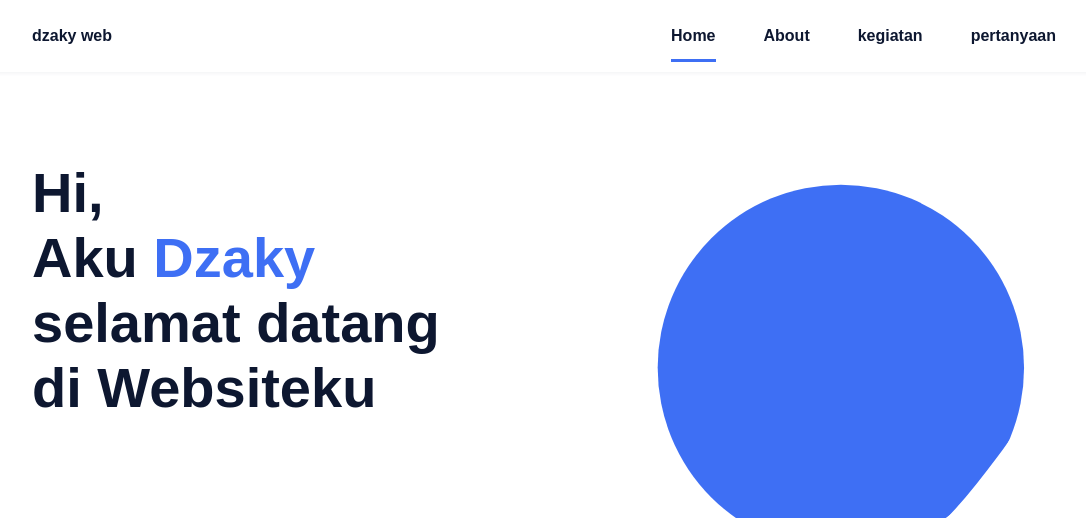
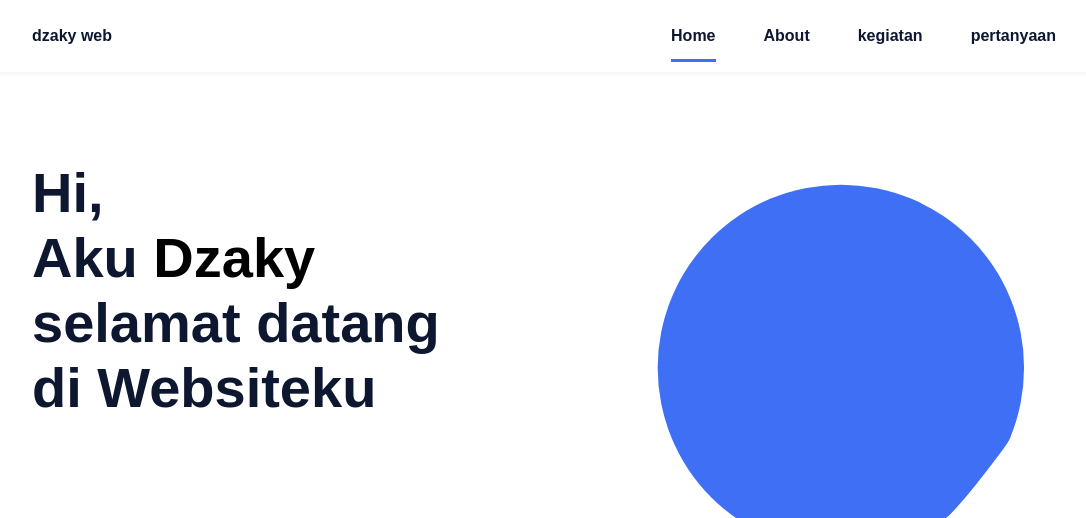
Before and after one commit to dzakytech/website-Portfolio-m.-dzaky-hibatullah, a plain HTML site: page index.html in a window 1280 px wide. Shown: the top 518 px of the page, without its empty margins (96-1182 px from the left). Drawn offline with nearby package versions, Linux system fonts and the light colour scheme; files that its build step writes are made by us from their sources.

Commit message:
styles.scss

```diff
--- a/assets/scss/styles.scss
+++ b/assets/scss/styles.scss
@@ -188,7 +188,8 @@ img{
         font-size: var(--big-font-size);
         margin-bottom: var(--mb-5);
 
-        &-color{
+        &-color {
+            --first-color: hsl(0, 0%, 0%); /* Menetapkan warna hitam */
             color: var(--first-color);
         }
     }
```
